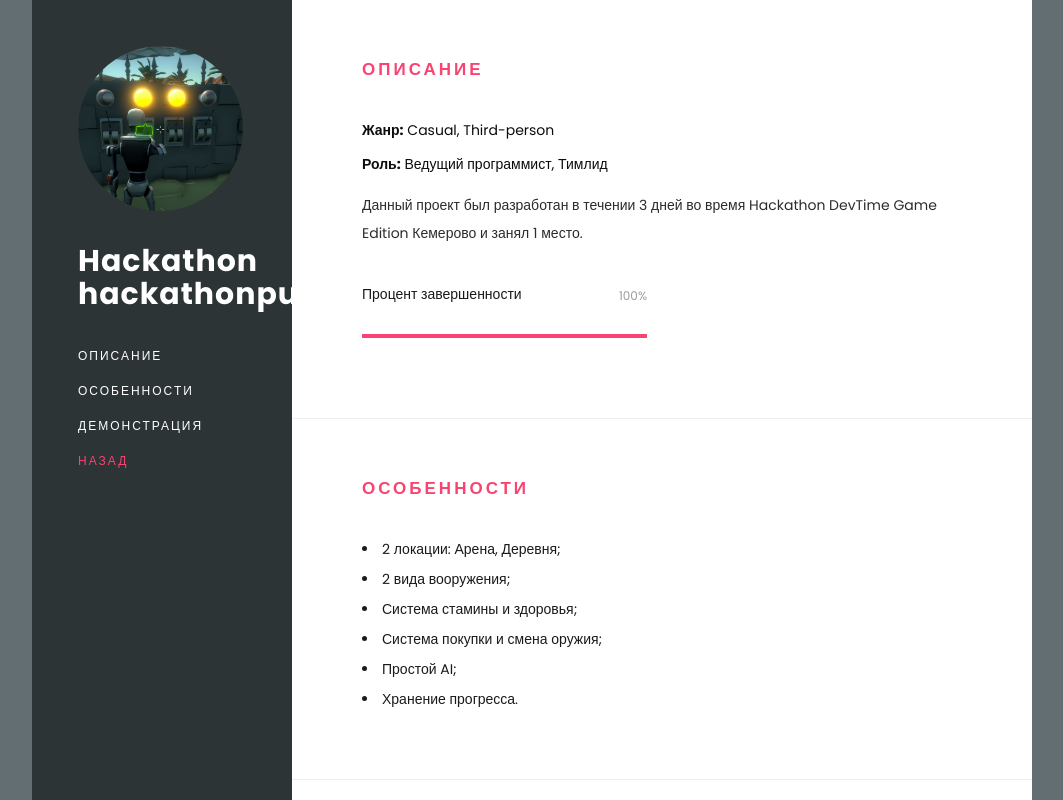
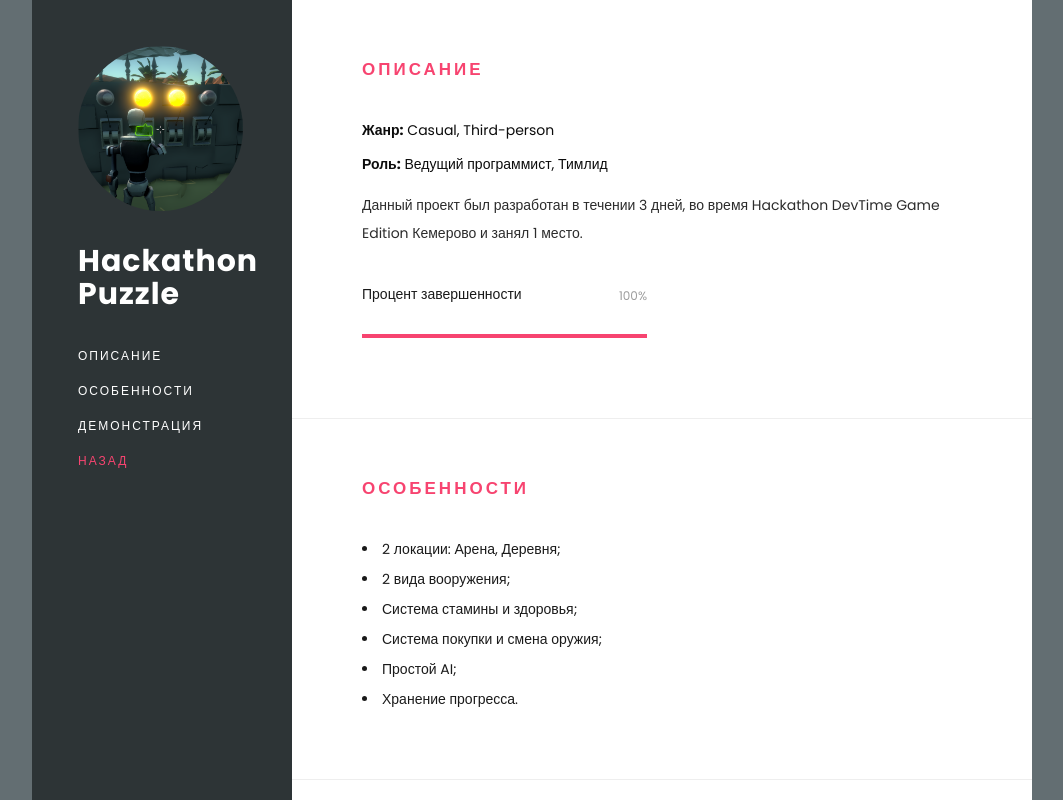
Before and after one commit to darket380/darket380.github.io, a plain HTML site: page hackathonpuzzle.html in a window 1280 px wide. Shown: the top 800 px of the page, without its empty margins (108-1171 px from the left). Drawn offline with nearby package versions, Linux system fonts and the light colour scheme; a script that the page names is missing.

Commit message:
update info hackathonpuzzle

```diff
--- a/hackathonpuzzle.html
+++ b/hackathonpuzzle.html
@@ -2,7 +2,7 @@
 
 <html lang="en-US"><head><meta http-equiv="Content-Type" content="text/html; charset=UTF-8">
 
-	<title>Какаций Станислав / Hackathon hackathonpuzzle </title>
+	<title>Какаций Станислав / Hackathon Puzzle </title>
 	<meta name="description" content="Blvck - Personal vCard &amp; Resume Template">
 	<meta name="viewport" content="width=device-width, initial-scale=1, maximum-scale=1">
 	<link rel="shortcut icon" type="image/x-icon" href="favicon.jpg">
@@ -47,7 +47,7 @@
         </div>
                     </div>
 		<div class="name">
-			<h1>Hackathon hackathonpuzzle</h1>
+			<h1>Hackathon Puzzle</h1>
 
 		</div>
 
@@ -94,7 +94,7 @@
 					<li><strong>Жанр:</strong> Casual, Third-person</li>
 					<li><strong>Роль:</strong> Ведущий программист, Тимлид</li>
 				</ul>
-				<p>Данный проект был разработан в течении 3 дней во время Hackathon DevTime Game Edition Кемерово и занял 1 место.</p>
+				<p>Данный проект был разработан в течении 3 дней, во время Hackathon DevTime Game Edition Кемерово и занял 1 место.</p>
 
 			</div>
 			<!-- Intro end -->
```
